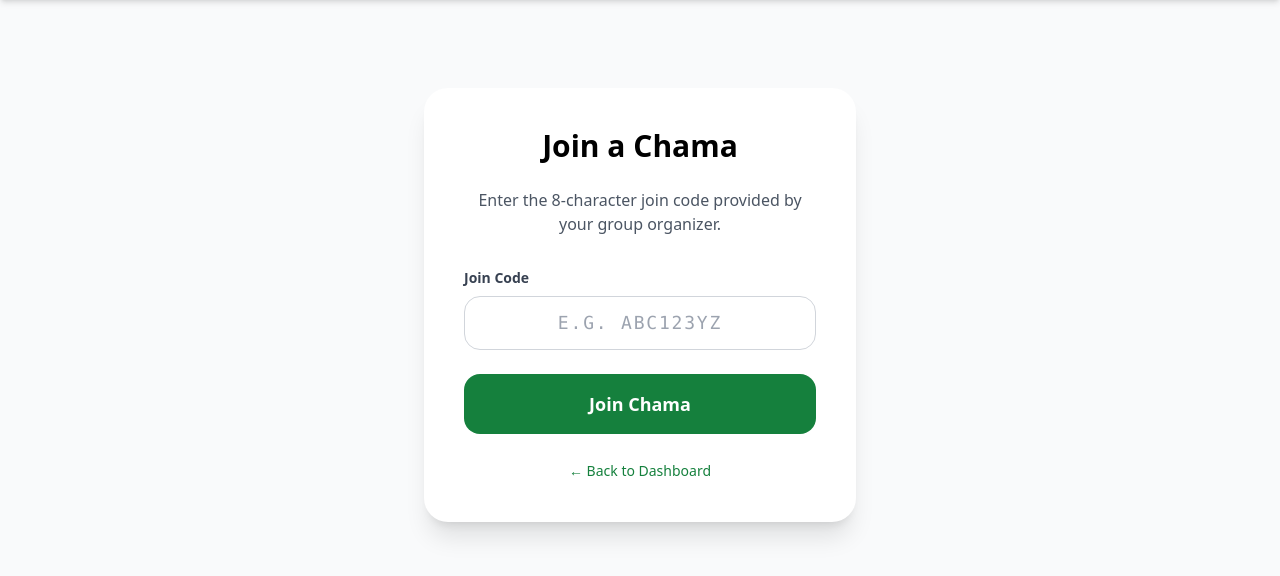
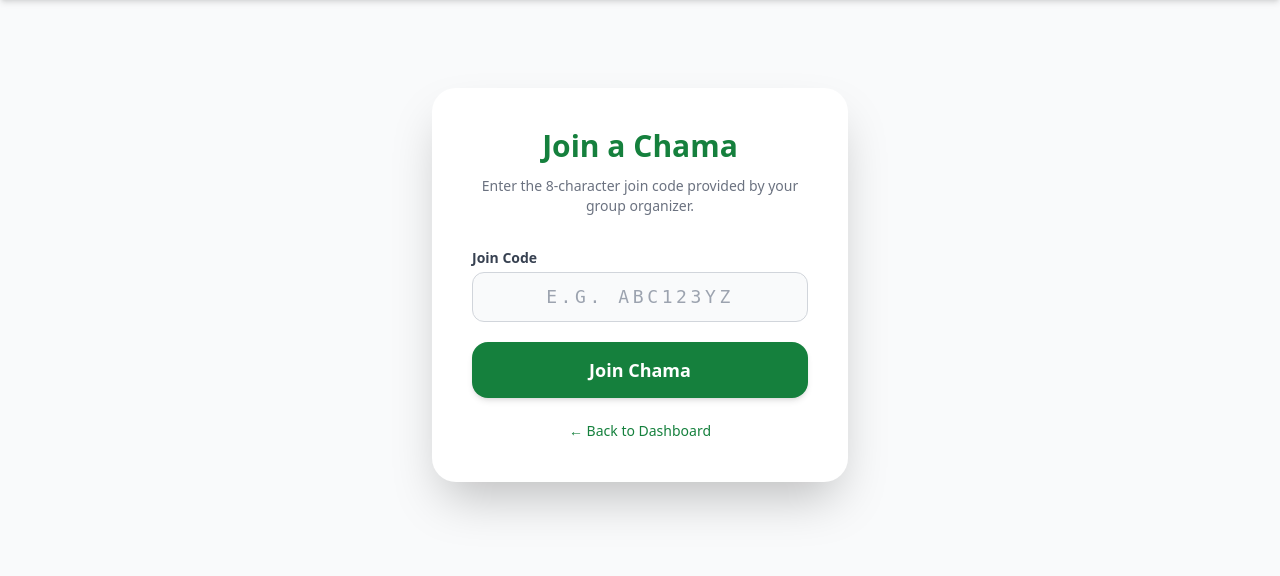
Before and after one commit to Opango14/merry_chama, a Django app: page /join-group/ in a window 1280 px wide. Shown: the part 56-632 px from the top of the page. Run offline with Django 5.2, Linux system fonts and the light colour scheme; the visitor is signed in with stand-in values (Sample User, id 1); some libraries are stand-ins or nearby versions.

Commit message:
improve UI/UX design of the join group page

```diff
--- a/templates/join_group.html
+++ b/templates/join_group.html
@@ -1,34 +1,64 @@
 {% extends 'base.html' %}
 
 {% block content %}
-<div class="max-w-md mx-auto mt-6 sm:mt-16 px-2">
-    <div class="bg-white shadow-xl rounded-3xl p-6 sm:p-10">
-        <h1 class="text-2xl sm:text-3xl font-bold text-center mb-4 sm:mb-6">Join a Chama</h1>
-        <p class="text-gray-600 text-center mb-6 sm:mb-8 text-sm sm:text-base">
+<div class="max-w-md mx-auto mt-8 sm:mt-16 px-4">
+    <div class="bg-white shadow-2xl rounded-3xl p-8 sm:p-10">
+        <h2 class="text-2xl sm:text-3xl font-bold text-center mb-3 text-green-700">Join a Chama</h2>
+        <p class="text-gray-500 text-center mb-8 text-sm">
             Enter the 8-character join code provided by your group organizer.
         </p>
 
-        <form method="POST" action="{% url 'join_group' %}">
+        <form method="POST" action="{% url 'join_group' %}" class="space-y-5">
             {% csrf_token %}
-            <div class="mb-5 sm:mb-6">
-                <label class="block text-gray-700 text-sm font-semibold mb-2" for="join_code">Join Code</label>
+
+            <div>
+                <label for="join_code" class="block text-sm font-semibold text-gray-700 mb-1">
+                    Join Code
+                </label>
                 <input type="text" name="join_code" id="join_code"
-                    class="w-full border border-gray-300 px-4 py-3 rounded-2xl text-center text-lg tracking-widest font-mono"
-                    placeholder="e.g. ABC123YZ"
-                    required maxlength="8" style="text-transform:uppercase;">
+                       placeholder="e.g. ABC123YZ"
+                       required maxlength="8"
+                       style="text-transform: uppercase;"
+                       class="join-input">
             </div>
 
             <button type="submit"
-                class="w-full bg-green-700 text-white font-bold py-3 sm:py-4 rounded-2xl hover:bg-green-800 transition text-base sm:text-lg">
+                class="mt-4 w-full bg-green-700 hover:bg-green-800 active:bg-green-900
+                       text-white font-semibold py-3.5 rounded-2xl text-base sm:text-lg
+                       transition duration-200 shadow-md hover:shadow-lg">
                 Join Chama
             </button>
 
-            <div class="mt-5 sm:mt-6 text-center">
-                <a href="{% url 'dashboard' %}" class="text-sm font-medium text-green-700 hover:text-green-800">
+            <div class="text-center">
+                <a href="{% url 'dashboard' %}" class="text-sm font-medium text-green-700 hover:underline">
                     ← Back to Dashboard
                 </a>
             </div>
         </form>
     </div>
 </div>
+
+<style>
+    .join-input {
+        display: block;
+        width: 100%;
+        border: 1.5px solid #d1d5db;
+        border-radius: 0.75rem;
+        padding: 0.65rem 0.85rem;
+        font-size: 1.125rem;
+        letter-spacing: 0.2em;
+        font-family: monospace;
+        text-align: center;
+        color: #111827;
+        background: #f9fafb;
+        transition: border-color 0.2s, box-shadow 0.2s;
+        box-sizing: border-box;
+    }
+    .join-input:focus {
+        border-color: #16a34a;
+        outline: none;
+        box-shadow: 0 0 0 3px rgba(22, 163, 74, 0.15);
+        background: #fff;
+    }
+</style>
 {% endblock %}
```
